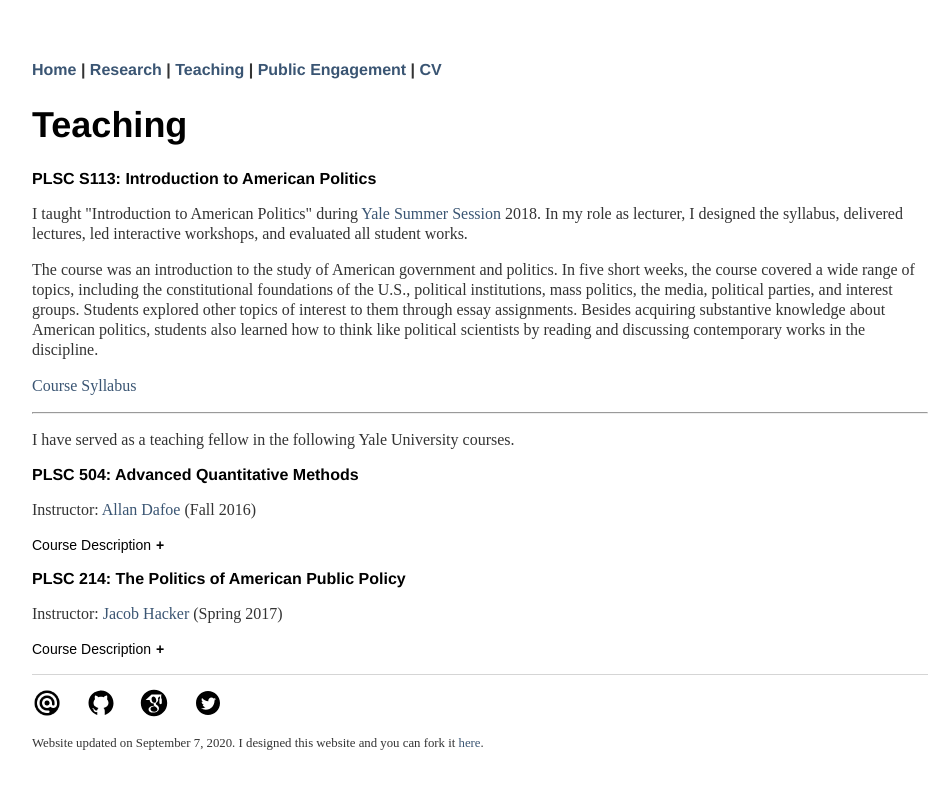
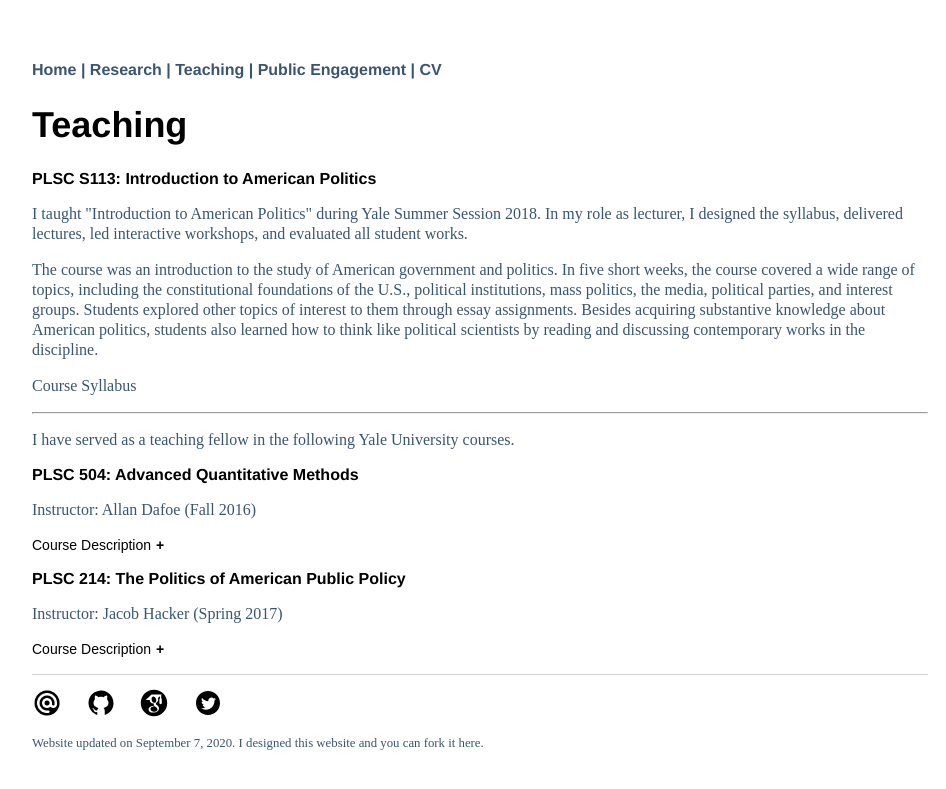
Before and after one commit to morganlivingston/baobaofzhang.github.io, a Jekyll site: the page built from teaching.html, in a window 1280 px wide. Shown: the top 789 px of the page, without its empty margins (160-1106 px from the left). Built offline with Jekyll 4.4.1, drawn with Linux system fonts in a browser that asks for light colours.

Commit message:
Update main.css

```diff
--- a/css/main.css
+++ b/css/main.css
@@ -3,7 +3,7 @@
 a { text-decoration: none; color: #3A5573; }
 a:hover { text-decoration: underline; }
 
-p, ul { font-size: 1em; line-height: 1.25em; color: #333; }
+p, ul { font-size: 1em; line-height: 1.25em; color: #3A5573; }
 
 h1, h2, h3 { font-family: 'Helvetica', 'Arial', 'Sans-Serif'; }
 h1 { font-size: 2.25em;  }
```
